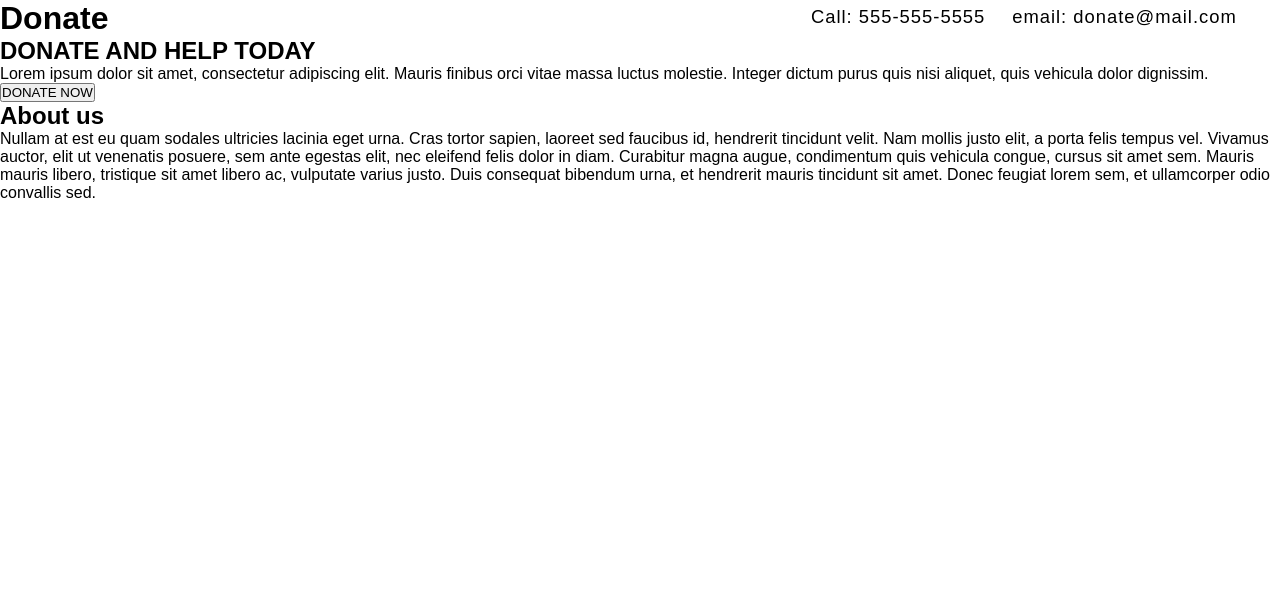
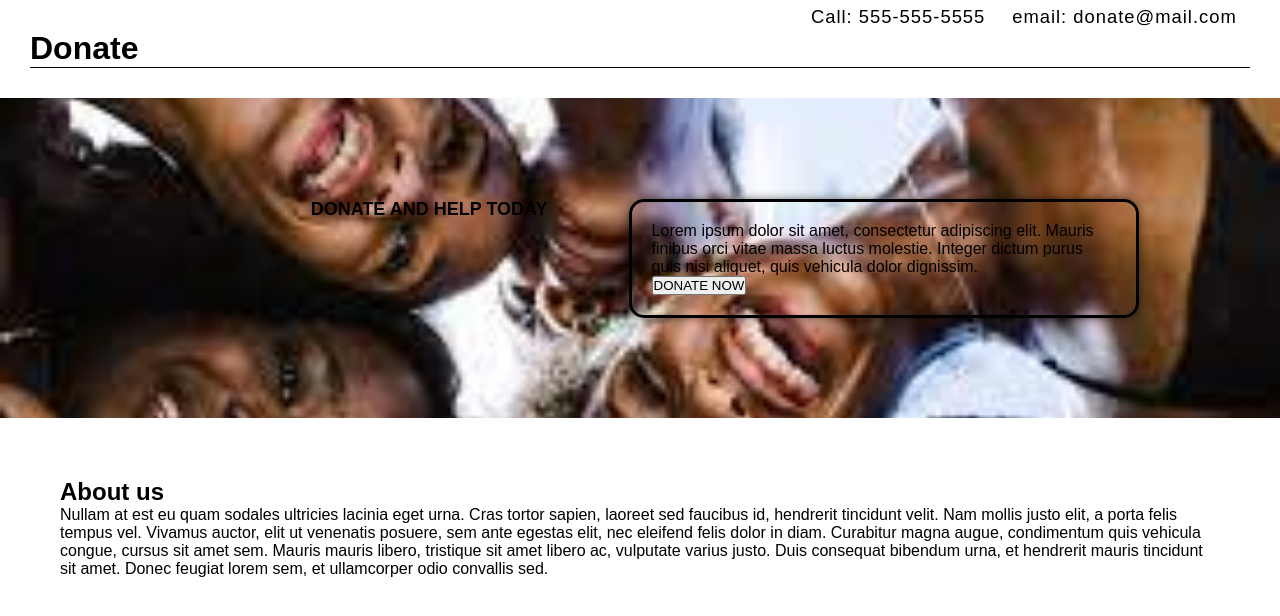
Before and after one commit to Brichardson117/musical-carnival, a plain HTML site: page index.html in a window 1280 px wide. Drawn offline with Linux system fonts and the light colour scheme; a web font is replaced by a local one.

Commit message:
updated primary section

```diff
--- a/index.html
+++ b/index.html
@@ -7,6 +7,7 @@
     <title>Document</title>
     <link rel="stylesheet" href="./style.css">
 </head>
+<header>
 <h1>Donate</h1>
 <nav>
     <ul>
@@ -18,18 +19,20 @@
 </li>
 </ul>
 </nav>
-
 </header>
-<section>
-<h2>
+<section id="primary">
+<h2 id="primary-cta">
 <strong>DONATE AND HELP TODAY</strong>
 </h2>
-<p>
+<section id="primary-donate">
+  <p>
 Lorem ipsum dolor sit amet, consectetur adipiscing elit. Mauris
 finibus orci vitae massa luctus molestie. Integer dictum purus quis
 nisi aliquet, quis vehicula dolor dignissim.
 </p>
 <button>DONATE NOW</button>
+</section>
+
 </section>
 <section>
 <h2>About us</h2>
--- a/style.css
+++ b/style.css
@@ -3,6 +3,12 @@
   font-family: "Andika", sans-serif;
   padding: 0px;
   margin: 0px;
+}
+
+header {
+  border-bottom: 1px solid black;
+  box-shadow: 10px #888888;
+  margin: 30px;
 }
 
 nav {
@@ -40,3 +46,36 @@ nav a {
 nav a:hover {
   color: rgb(220, 120, 0);
 }
+
+section {
+    padding: 60px;
+  }
+
+#primary{
+ background-image: url('./assets/images/carousel/download.jpg');
+  background-size: cover;
+  display: flex;
+  justify-content: center;
+  flex-wrap: wrap;
+  align-items: flex-start;
+  background-attachment: fixed;
+  background-position: 80%;
+
+}
+
+#primary-cta{
+    width: 35%;
+    text-align: right;
+    margin: 3.5%;
+    font-size: 18px;
+    line-height: 1.2;
+}
+
+#primary-donate{
+    border: 3px solid black;
+    padding: 20px;
+    width: 40%;
+    margin: 3.5%;
+    border-radius: 15px;
+    box-shadow: 0 0 10px rgb(0 0 0 / 50%);
+}
```
Also changed, not shown: assets/images/carousel/download-1.jpg (added), assets/images/carousel/download-2.jpg (added), assets/images/carousel/download-3.jpg (added), assets/images/carousel/download.jpg (added), assets/images/carousel/images-1.jpg (added), assets/images/carousel/images.jpg (added), 1 other file.
